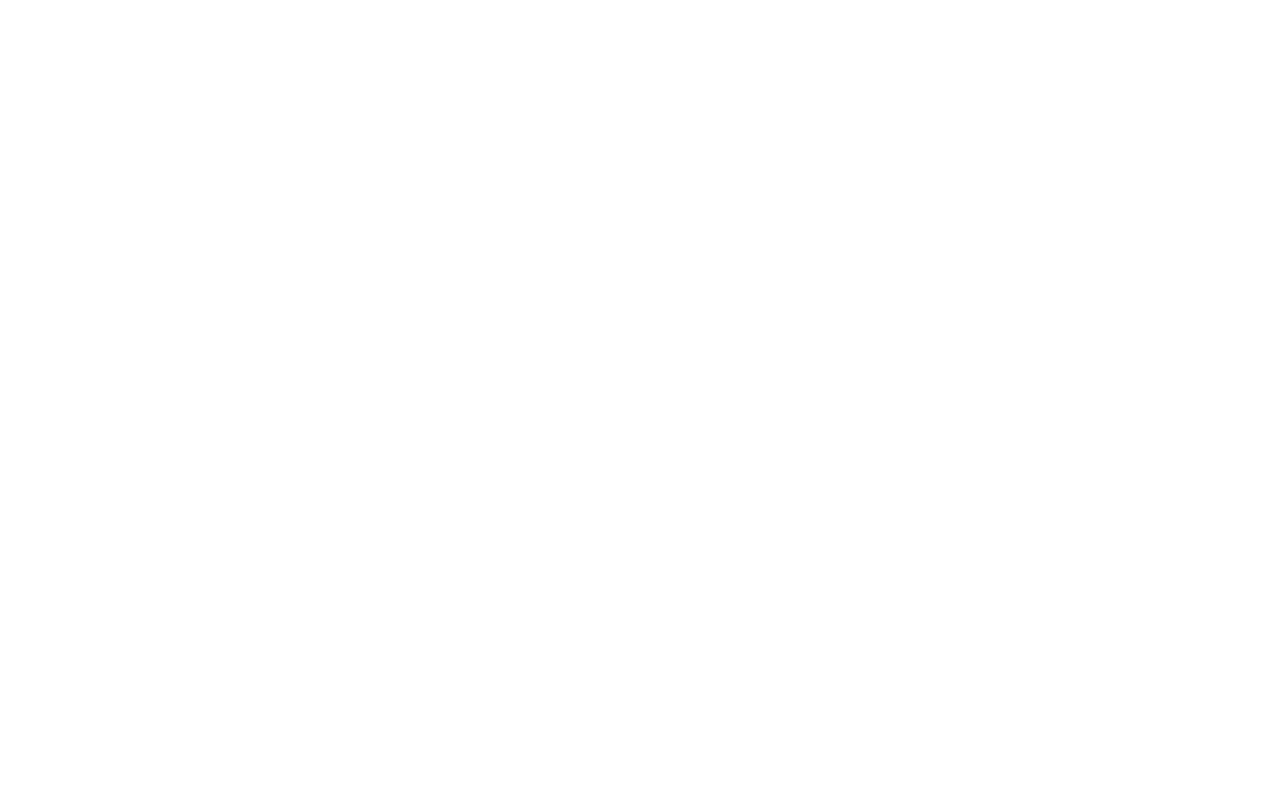
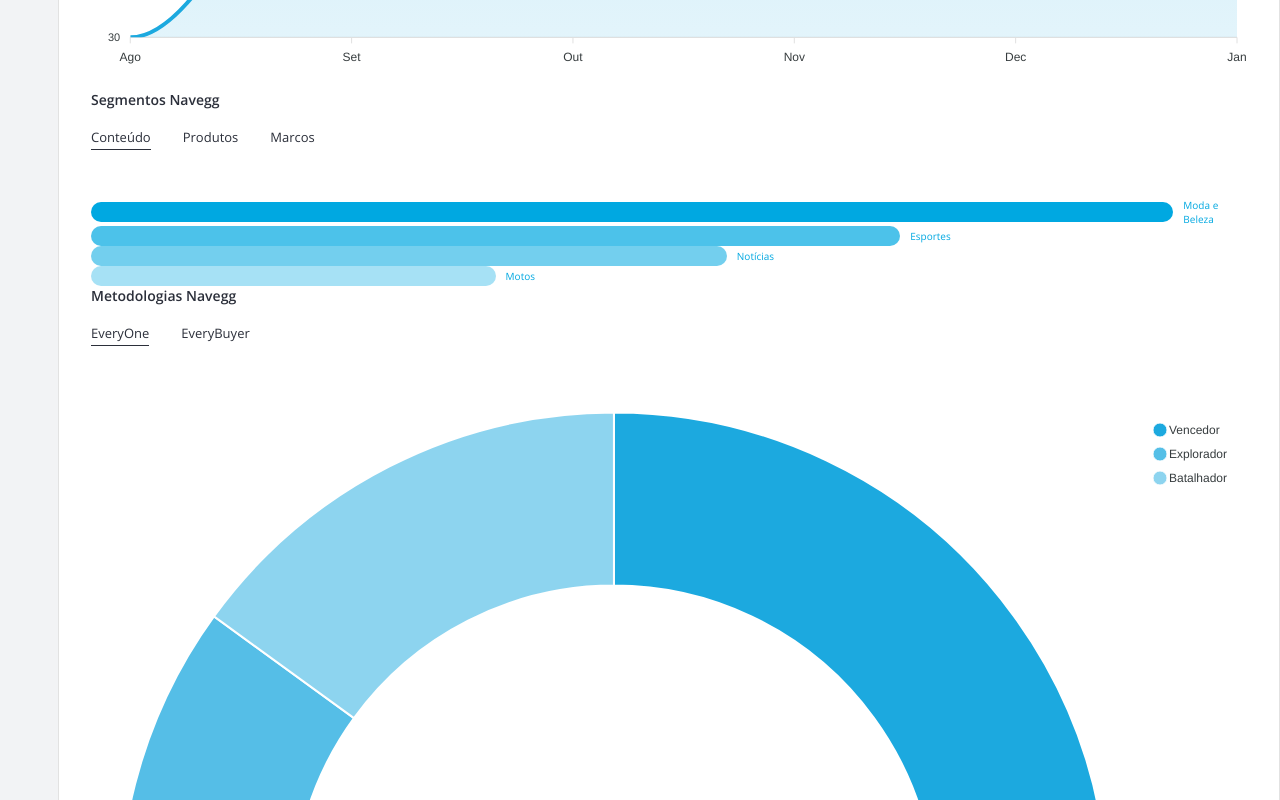
Before and after one commit to Pedr0visk/tutorial-nextjs, a Next.js app: page /profile/1 in a window 1280 px wide. Shown: the part 2240-3040 px from the top of the page. Before the commit the page ends 1861 px from the top, so only its background shows below. Built offline with nearby package versions, Linux system fonts and the light colour scheme; a web font is replaced by a local one.

Commit message:
new components created, customer page done and some adjustments in js

```diff
--- /dev/null
+++ b/src/components/ui/Bar/index.js
@@ -0,0 +1,19 @@
+import React from 'react'
+import { Container, Progress, Label } from './styles'
+import PropTypes from 'prop-types'
+
+const Bar = ({ width, label, ...attrs }) => {
+  return (
+    <Container {...attrs} >
+      <Progress width={width} />
+      <Label>{label}</Label>
+    </Container>
+  )
+}
+
+Bar.propTypes = {
+  width: PropTypes.number,
+  label: PropTypes.string
+}
+
+export default Bar
--- /dev/null
+++ b/src/components/ui/Bar/styles.js
@@ -0,0 +1,22 @@
+import styled from 'styled-components'
+
+export const Container = styled.div`
+  width: 100%;
+  display: flex;
+  align-items: center;
+`
+
+export const Progress = styled.div`
+  width: ${props => props.width * 100}%;
+  height: 20px;
+  border-radius: 10px;
+  background: var(--primary);
+  opacity: ${props => props.width};
+`
+
+export const Label = styled.span`
+  font-size: 10px;
+  color: var(--primary);
+  margin-left: 10px;
+  display: table;
+`
--- a/src/components/ui/Chart/index.js
+++ b/src/components/ui/Chart/index.js
@@ -1,36 +1,28 @@
 import React, { useState } from 'react'
 import {default as RChart } from "react-apexcharts";
+import PropTypes from 'prop-types'
 
 
-const Chart = () => {
-  const [options, seOptions] = useState({
-    chart: {
-      id: "basic-bar"
-    },
-    xaxis: {
-      categories: ['Ago', 'Set', 'Out', 'Nov', 'Dec', "Jan"]
-    }
-  })
-
-  const [series, setSeries] = useState([
-    {
-      name: "pageviews",
-      data: [30, 40, 45, 50, 49, 56]
-    }
-  ])
-
+const Chart = ({ type, options, series }) => {
   return (
     <div className="app">
-      <div className="mixed-chart">
-        <RChart
-          options={options}
-          series={series}
-          type="area"
-          width="300"
-        />
+      <div className="row">
+        <div className="mixed-chart">
+          <RChart
+            options={options}
+            series={series}
+            type={type}
+          />
+        </div>
       </div>
     </div>
   )
 }
 
+Chart.propTypes = {
+  type: PropTypes.string.isRequired,
+  options: PropTypes.instanceOf(Object).isRequired,
+  series: PropTypes.instanceOf(Array).isRequired
+}
+
 export default Chart
--- a/src/components/ui/Section/styles.js
+++ b/src/components/ui/Section/styles.js
@@ -3,7 +3,7 @@ import styled from 'styled-components'
 export const Container = styled.div``
 
 export const SHeader = styled.h5`
-  font-size: 12px;
+  font-size: 14px;
   color: var(--title);
   font-weight: 600;
   margin-bottom: 1rem;
--- /dev/null
+++ b/src/components/ui/Tab/index.js
@@ -0,0 +1,12 @@
+import React from 'react'
+import { TabItem } from './styles'
+
+const Tab = ({ activeTab, label, onClickHandler }) => {
+  return (
+    <TabItem active={activeTab === label ? 1 : 0} onClick={e => onClickHandler(label)}>
+      {label}
+    </TabItem>
+  )
+}
+
+export default Tab
--- /dev/null
+++ b/src/components/ui/Tab/styles.js
@@ -0,0 +1,14 @@
+import styled, { css } from 'styled-components'
+
+export const TabItem = styled.li`
+  display: inline-block;
+  font-size: 13px;
+  margin-right: 2rem;
+  padding-bottom: 3px;
+  color: var(--title);
+  border-bottom: 1px solid transparent;
+
+  ${props => props.active && css`
+    border-bottom-color: var(--title);
+  `}
+`
--- /dev/null
+++ b/src/components/ui/Tabs/index.js
@@ -0,0 +1,49 @@
+
+import React, { useState, useEffect } from 'react';
+import PropTypes from 'prop-types';
+import {
+  Container,
+  Nav,
+  TabContent
+} from './styles'
+
+import Tab from '../Tab'
+
+
+const Tabs = ({ children }) => {
+  const [activeTab, setActiveTab] = useState('');
+
+  useEffect(() => {
+    setActiveTab(children[0].props.label)
+  }, [children])
+
+  return (
+    <Container>
+      <Nav>
+        {children.map(child => {
+          const {label} = child.props
+          return (
+            <Tab
+              activeTab={activeTab}
+              key={label}
+              label={label}
+              onClickHandler={setActiveTab}
+            />
+          )
+        })}
+      </Nav>
+      <TabContent>
+        {children.map((child) => {
+          if (child.props.label !== activeTab) return undefined;
+          return child.props.children;
+        })}
+      </TabContent>
+    </Container>
+  )
+}
+
+Tabs.propTypes = {
+  children: PropTypes.instanceOf(Array).isRequired
+}
+
+export default Tabs
--- /dev/null
+++ b/src/components/ui/Tabs/styles.js
@@ -0,0 +1,24 @@
+import styled, { css } from 'styled-components'
+
+
+export const Container = styled.div``
+
+export const Nav = styled.ul`
+  list-style: none;
+  margin-bottom: 3rem;
+`
+
+export const NavItem = styled.li`
+  display: inline-block;
+  font-size: 12px;
+  margin-right: 2rem;
+  padding-bottom: 5px;
+
+  border-bottom: 1px solid transparent;
+
+  ${props => props.active && css`
+    border-bottom-color: var(--text);
+  `}
+`
+
+export const TabContent = styled.div``
--- a/src/pages/profile/[pii].js
+++ b/src/pages/profile/[pii].js
@@ -1,4 +1,4 @@
-import React from 'react'
+import React, { useState } from 'react'
 import dynamic from 'next/dynamic'
 
 import {
@@ -9,7 +9,7 @@ import {
   PlaceHolder,
   TotalAmountSessions,
   PageViewsCount
-} from './styles'
+} from '../../styles/profile'
 
 import { Layout } from '../../containers'
 import { Head } from '../../components/patterns'
@@ -27,6 +27,9 @@ import {
   SectionContent
 } from '../../components/ui/Section'
 
+import Bar from '../../components/ui/Bar'
+import Tabs from '../../components/ui/Tabs'
+
 
 const DynamicComponentWithNoSSR = dynamic(
   () => import('../../components/ui/Chart'),
@@ -34,6 +37,43 @@ const DynamicComponentWithNoSSR = dynamic(
 )
 
 const CustomerProfile = () => {
+  const [areaOptions, setAreaOptions] = useState({
+    colors: ['#1CA9DF'],
+    chart: {
+      height: 350,
+    },
+    dataLabels: {
+      enabled: false
+    },
+    stroke: {
+      curve: 'smooth'
+    },
+    xaxis: {
+      categories: ['Ago', 'Set', 'Out', 'Nov', 'Dec', "Jan"]
+    }
+  })
+
+  const [areaSeries, setAreaSeries] = useState([
+    {
+      name: "series-1",
+      data: [30, 40, 45, 50, 49, 60]
+    }
+  ])
+
+  const [donutConfig, setDonutConfig] = useState({
+    options: {
+      plotOptions: {
+        pie: {
+          size: 500
+        }
+      },
+      dataLabels: { enabled: false },
+      labels: ['Vencedor', 'Explorador', 'Batalhador'],
+      colors: ['#1CA9DF', 'rgba(28, 169, 223, 0.75)', 'rgba(28, 169, 223, 0.5)'],
+    },
+    series: [60, 25, 15],
+  })
+
   return (
     <Layout>
       <div className="container mx-auto px-10">
@@ -101,17 +141,66 @@ const CustomerProfile = () => {
         <Card>
           <CardHeader title="Dados de Sessões" />
           <CardContent>
-            <div className="grid grid-cols-4">
+            <div className="grid grid-cols-3 gap-20">
               {/* block 1 */}
               <Section>
                 <SectionHeader title="Total de Sessões" />
                 <SectionContent>
                   <TotalAmountSessions>579</TotalAmountSessions>
                   <PageViewsCount>Page views <span>2.492</span></PageViewsCount>
-                  <DynamicComponentWithNoSSR />
+                  <DynamicComponentWithNoSSR options={areaOptions} series={areaSeries} type="area" />
                 </SectionContent>
               </Section>
 
+              {/* block 2 */}
+              <Section>
+                <SectionHeader title="Segmentos Navegg" />
+                <SectionContent>
+                  <Tabs>
+                    <div label="Conteúdo">
+                      <Bar className="mb-8" width={1} label="Moda e Beleza" />
+                      <Bar className="mb-8" width={0.7} label="Esportes" />
+                      <Bar className="mb-8" width={0.55} label="Notícias" />
+                      <Bar className="mb-8" width={0.35} label="Motos" />
+                    </div>
+                    <div label="Produtos">
+                      <Bar className="mb-8" width={0.5} label="Moda e Beleza" />
+                      <Bar className="mb-8" width={1} label="Esportes" />
+                      <Bar className="mb-8" width={0.6} label="Notícias" />
+                      <Bar className="mb-8" width={0.5} label="Motos" />
+                    </div>
+                    <div label="Marcos">
+                      <Bar className="mb-8" width={0.8} label="Moda e Beleza" />
+                      <Bar className="mb-8" width={0.2} label="Esportes" />
+                      <Bar className="mb-8" width={1} label="Notícias" />
+                      <Bar className="mb-8" width={0.65} label="Motos" />
+                    </div>
+                  </Tabs>
+                </SectionContent>
+              </Section>
+
+              {/* block 3 */}
+              <Section>
+                <SectionHeader title="Metodologias Navegg" />
+                <SectionContent>
+                  <Tabs>
+                    <div label="EveryOne">
+                      <DynamicComponentWithNoSSR
+                        options={donutConfig.options}
+                        series={donutConfig.series}
+                        type="donut"
+                      />
+                    </div>
+                    <div label="EveryBuyer">
+                      <DynamicComponentWithNoSSR
+                        options={donutConfig.options}
+                        series={donutConfig.series}
+                        type="donut"
+                      />
+                    </div>
+                  </Tabs>
+                </SectionContent>
+              </Section>
             </div>
           </CardContent>
         </Card>
--- a/src/pages/profile/styles.js
+++ b/src/styles/profile.js
@@ -1,5 +1,5 @@
 import styled from 'styled-components'
-import { spacing, shadow, colors } from '../../styles/theme'
+import { spacing, shadow, colors } from '../styles/theme'
 
 export const Profile = styled.div`
   background-color: white;
```
Also changed, not shown: src/pages/dashboard/styles.js (deleted).
